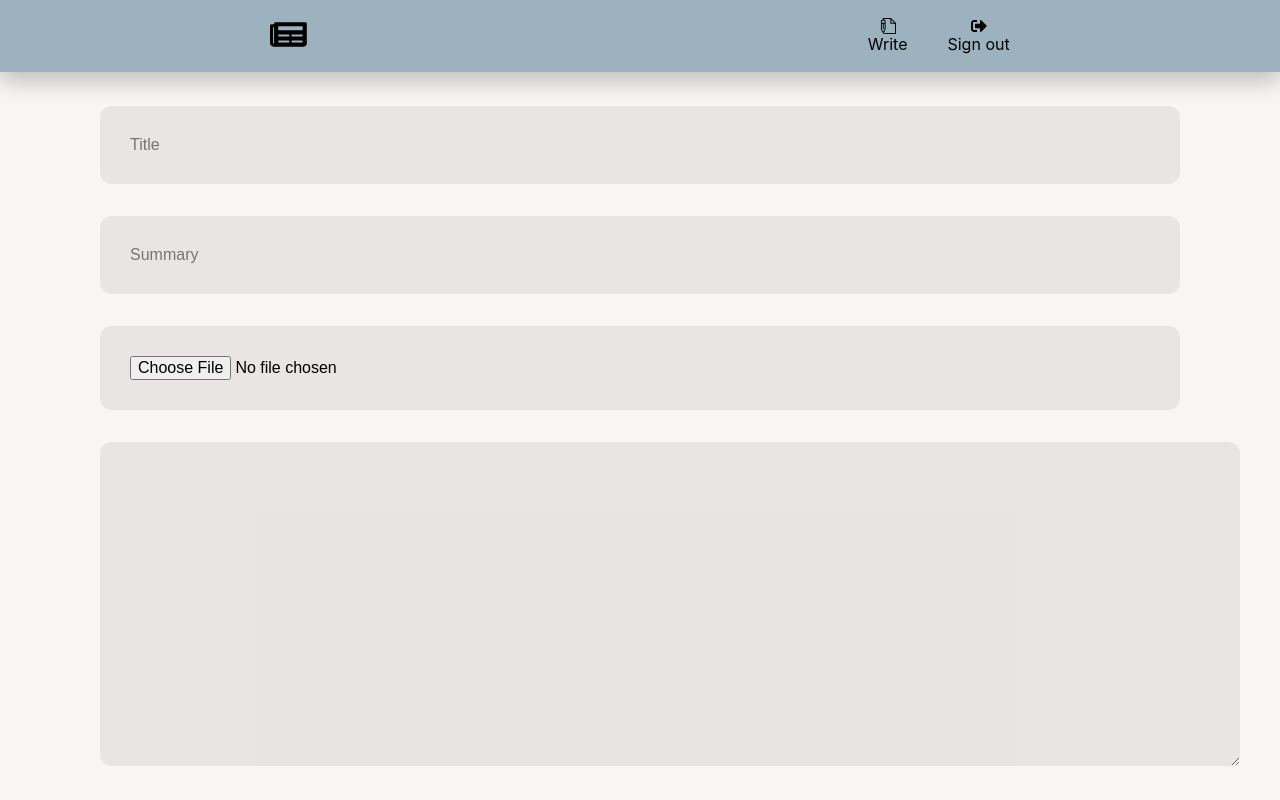
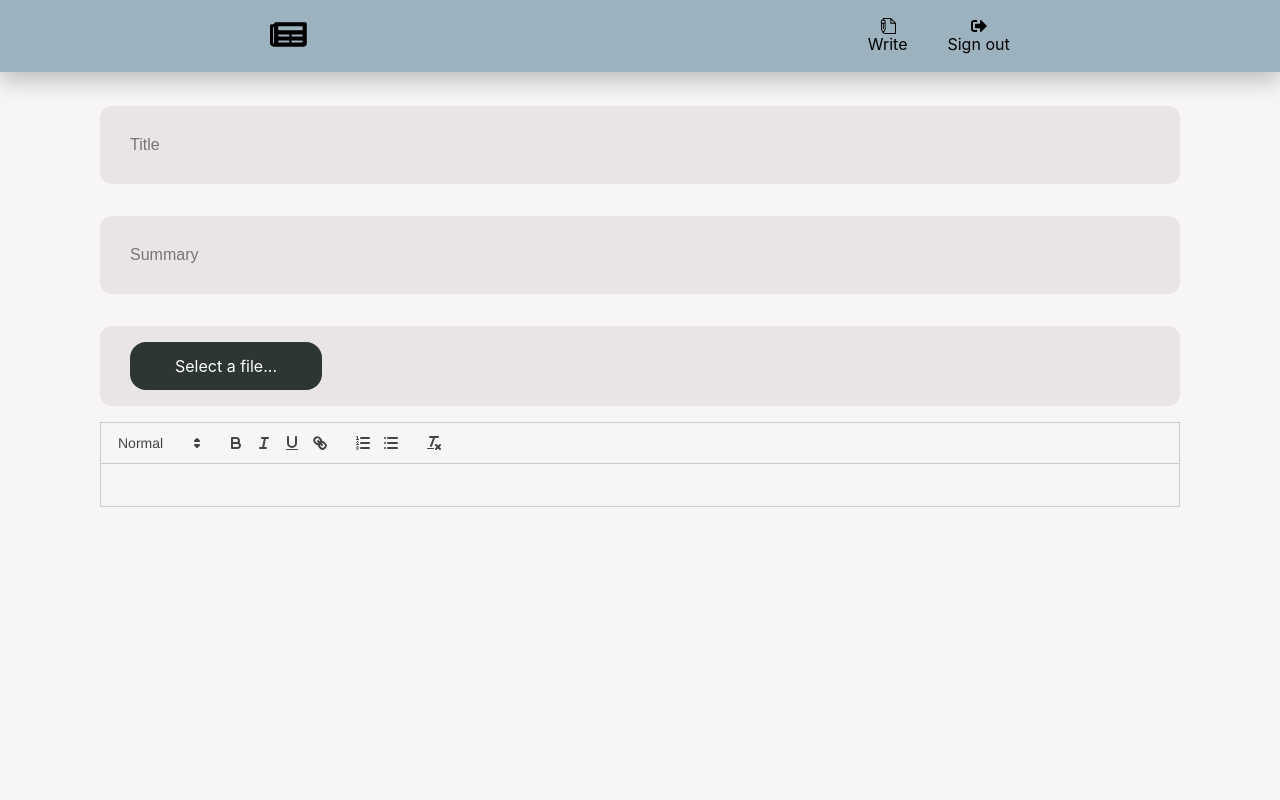
Before and after one commit to roshanwaa/Blog-Web-App, a React (Vite) app in the folder frontend/: page /create in a window 1280 px wide. Built offline with nearby package versions, Linux system fonts and the light colour scheme; no server answers; the HTML template or start-up script is replaced by a standard one.

Commit message:
install reactQuill editor

```diff
--- a/frontend/package.json
+++ b/frontend/package.json
@@ -13,6 +13,7 @@
     "react": "^18.2.0",
     "react-dom": "^18.2.0",
     "react-icons": "^4.8.0",
+    "react-quill": "^2.0.0",
     "react-router-dom": "^6.9.0"
   },
   "devDependencies": {
--- a/frontend/src/Pages/CreatePost.jsx
+++ b/frontend/src/Pages/CreatePost.jsx
@@ -1,7 +1,10 @@
-import React from 'react';
+import React, { useState } from 'react';
 import classes from '../assets/CSS/createPost.module.css';
+import ReactQuill from 'react-quill';
+import 'react-quill/dist/quill.snow.css';
 
 export const CreatePost = () => {
+  const [value, setValue] = useState('');
   return (
     <div className="main_container">
       <form action="">
@@ -20,8 +23,22 @@ export const CreatePost = () => {
           placeholder="Summary"
           className={`${classes.styledInput} ${classes.wide}`}
         />
-        <input type="file" className={`${classes.file}`} />
-        <textarea name="Blog" id="blog" cols="30" rows="10"></textarea>
+        <div className={`${classes.file}`}>
+          <input type="file" className={classes.input_file} />
+          <label
+            tabIndex="0"
+            htmlFor="my-file"
+            className={classes.input_file_trigger}>
+            Select a file...
+          </label>
+        </div>
+
+        <ReactQuill
+          theme="snow"
+          value={value}
+          onChange={setValue}
+          className="reactQuill"
+        />
       </form>
     </div>
   );
--- a/frontend/src/assets/CSS/createPost.module.css
+++ b/frontend/src/assets/CSS/createPost.module.css
@@ -2,17 +2,40 @@
 
 input:focus,
 textarea:focus,
-input:valid ~ input::placeholder,
-textarea:valid {
+input:valid ~ input::placeholder {
   font-size: 1.1rem;
   color: #5f5d5d;
   -webkit-transition: all 0.225s ease;
   transition: all 0.225s ease;
 }
+.input_file_trigger {
+  padding: 14px 45px;
+  border-radius: 1rem;
+  background: #2d3634;
+  color: #fff;
+  font-size: 1em;
+  transition: all 0.4s;
+  cursor: pointer;
+}
+
+.input_file {
+  position: absolute;
+  width: 225px;
+  opacity: 0;
+  cursor: pointer;
+}
+
+.input_file:hover + .input_file_trigger,
+.input_file:focus + .input_file_trigger,
+.input_file_trigger:hover,
+.input_file_trigger:focus {
+  background: #34495e;
+  color: #267c6b;
+}
+
 .styledInput,
-textarea,
 .file {
-  width: 100%;
+  width: -webkit-fill-available;
   margin: 1rem 0;
   border-radius: 12px;
   padding: 30px;
@@ -24,57 +47,18 @@ textarea,
 
 @media screen and (min-width: 768px) {
   .styledInput,
-  textarea,
   .file {
     width: -webkit-fill-available;
   }
 }
-
-/* .styledInput label {
-  color: #e22e2e;
-  padding: 1.3rem 30px 1rem 30px;
-  position: absolute;
-  top: 10px;
-  left: 0;
-  -webkit-transition: all 0.25s ease;
-  transition: all 0.25s ease;
-  pointer-events: none;
-} */
-
 input:focus,
-textarea:focus {
+:focus {
   outline: 0;
 }
 
-input:focus ~ span,
-textarea:focus ~ span {
-  width: 100%;
+input:focus ~ input::placeholder {
   -webkit-transition: all 0.075s ease;
   transition: all 0.075s ease;
-}
-
-textarea {
-  width: 100%;
-  min-height: 15em;
-}
-
-.submit-btn {
-  float: right;
-  padding: 7px 35px;
-  border-radius: 60px;
-  display: inline-block;
-  background-color: #4b8cfb;
-  color: white;
-  font-size: 18px;
-  cursor: pointer;
-  box-shadow: 0 2px 5px 0 rgba(0, 0, 0, 0.06), 0 2px 10px 0 rgba(0, 0, 0, 0.07);
-  -webkit-transition: all 300ms ease;
-  transition: all 300ms ease;
-}
-
-.submit-btn:hover {
-  transform: translateY(1px);
-  box-shadow: 0 1px 1px 0 rgba(0, 0, 0, 0.1), 0 1px 1px 0 rgba(0, 0, 0, 0.09);
 }
 
 @media (max-width: 768px) {
@@ -85,12 +69,12 @@ textarea {
   }
 }
 
-input[type='checkbox'] + label {
+input[type='checkbox'] {
   color: #ccc;
   font-style: italic;
 }
 
-input[type='checkbox']:checked + label {
+input[type='checkbox']:checked {
   color: #f00;
   font-style: normal;
 }
--- /dev/null
+++ b/frontend/src/assets/CSS/tempCodeRunnerFile.css
@@ -0,0 +1 @@
+js
```
Also changed, not shown: 1 other file (tests, documents, lock files or other folders).
